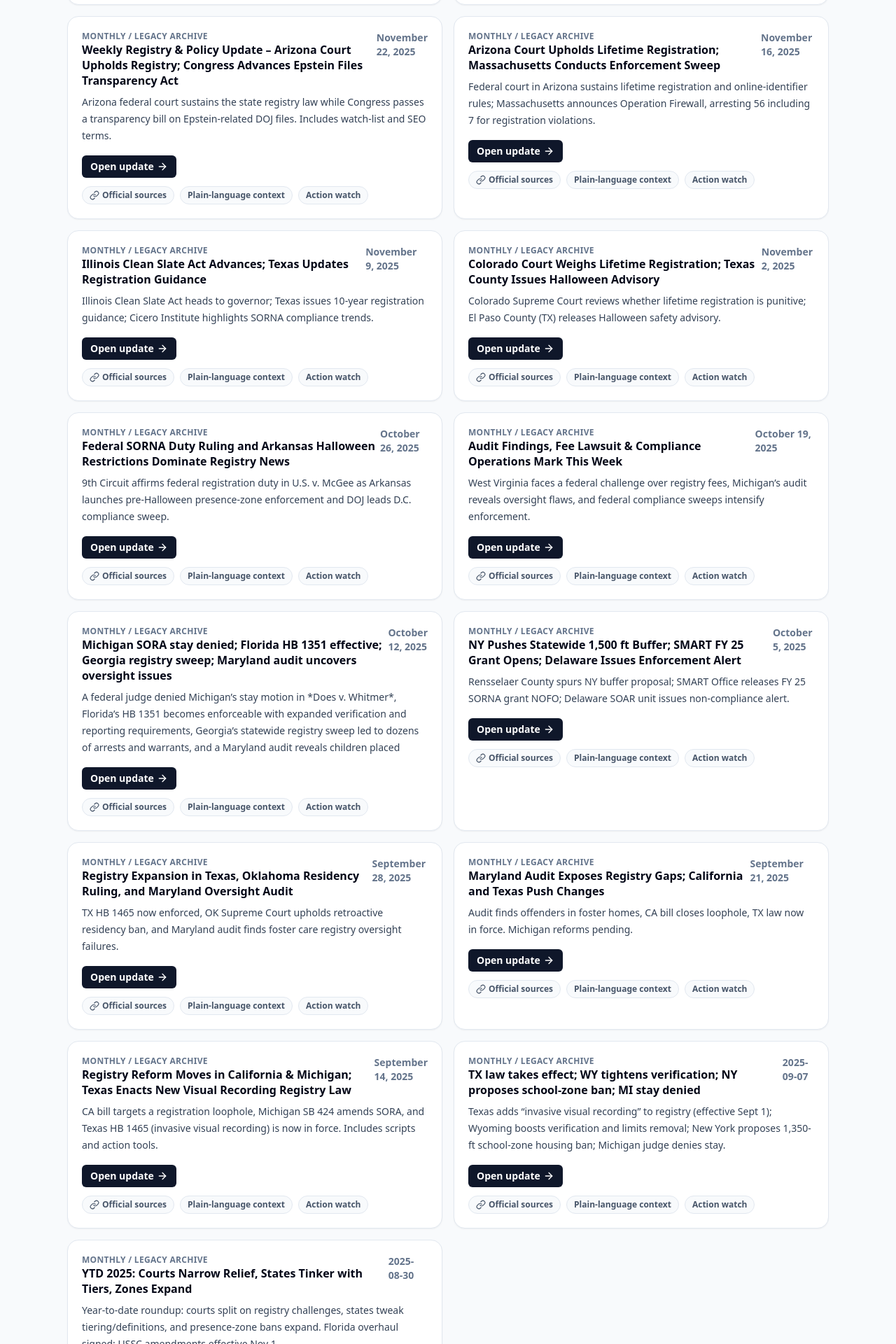
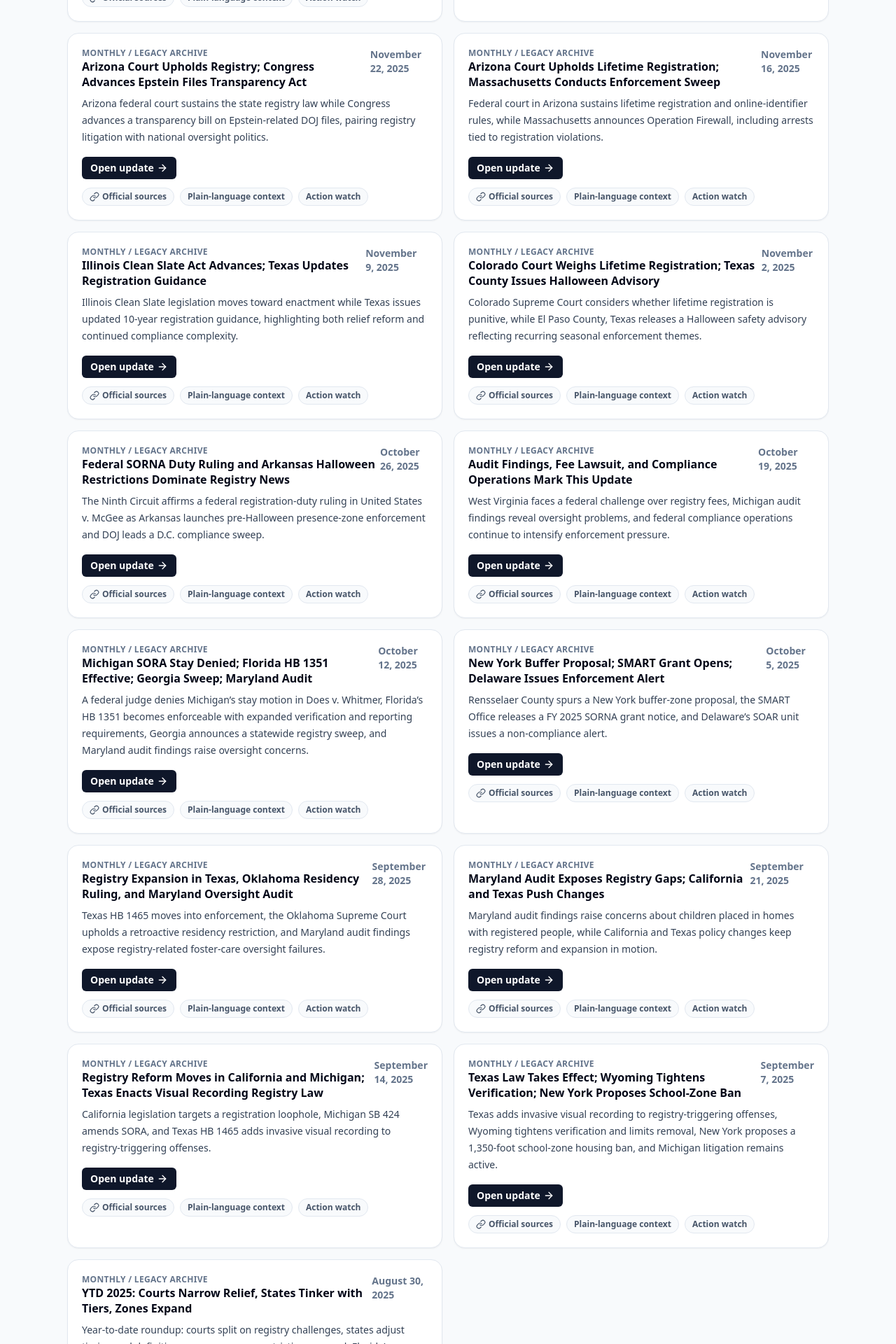
Before and after one commit to projectsolarrecon/Solar, a React (Vite) app: page /resources/legislative-tracker in a window 1280 px wide. Shown: the part 2260-4180 px from the top of the page at 70% size. Built offline with nearby package versions, Linux system fonts and the light colour scheme.

Commit message:
Update legislativeUpdates.ts

```diff
--- a/src/data/legislativeUpdates.ts
+++ b/src/data/legislativeUpdates.ts
@@ -1,108 +1,144 @@
 // src/data/legislativeUpdates.ts
-// Small, human-editable list. Newest item can be anywhere in this array;
-// the hub page sorts by date desc (YYYY-MM-DD).
+// Small, human-editable archive list.
+// The hub page sorts by `slug` first, then `date`, so keep slugs in YYYY-MM-DD format.
+// New monthly updates can be added at the top for readability, but exact position is not required.
 
 export type LegislativeUpdateMeta = {
-  date: string;     // 'YYYY-MM-DD' (used for sorting)
+  date: string;     // Display date, e.g., "December 7, 2025"
   title: string;    // Display title
-  slug: string;     // URL segment after /resources/legislative-tracker/
-  summary: string;  // 1–2 sentence teaser
-  tags?: string[];  // optional, e.g., ['federal','state','cases']
+  slug: string;     // URL segment after /resources/legislative-tracker/; use YYYY-MM-DD
+  summary: string;  // 1–2 sentence teaser for the hub archive card
+  tags?: string[];  // Optional, e.g., ["federal", "state", "courts", "action"]
 };
 
 export const legislativeUpdates: LegislativeUpdateMeta[] = [
   {
     date: "December 7, 2025",
-  title: "Epstein Transparency Orders Begin; Clean Slate Coverage Exposes Registrants’ Exclusion",
+    title:
+      "Epstein Transparency Orders Begin; Clean Slate Coverage Exposes Registrants’ Exclusion",
     slug: "2025-12-07",
-  summary: "Federal judge orders Epstein grand-jury transcripts released under new law as Congress presses DOJ; Illinois Clean Slate Act coverage highlights registrant exclusions.",
+    summary:
+      "A federal court order begins implementation of the Epstein Files Transparency Act as Congress presses DOJ for compliance, while Illinois Clean Slate coverage highlights how record-relief reforms still exclude people required to register.",
+    tags: ["federal", "courts", "state", "records relief"],
   },
   {
     date: "November 30, 2025",
     title: "Cohen’s SORNA Sentencing and New York’s Level-3 Upward Departure",
     slug: "2025-11-30",
-  summary: "Federal and New York appellate courts expand registry-related penalty reach; major constitutional challenges remain pending.",
+    summary:
+      "Federal and New York appellate courts expand registry-related penalty reach, underscoring how registration duties and risk-level decisions can continue shaping punishment long after the original case.",
+    tags: ["federal", "courts", "SORNA", "New York"],
   },
   {
     date: "November 22, 2025",
-  title: "Weekly Registry & Policy Update – Arizona Court Upholds Registry; Congress Advances Epstein Files Transparency Act",
+    title:
+      "Arizona Court Upholds Registry; Congress Advances Epstein Files Transparency Act",
     slug: "2025-11-23",
-  summary: "Arizona federal court sustains the state registry law while Congress passes a transparency bill on Epstein-related DOJ files. Includes watch-list and SEO terms.",
+    summary:
+      "Arizona federal court sustains the state registry law while Congress advances a transparency bill on Epstein-related DOJ files, pairing registry litigation with national oversight politics.",
+    tags: ["courts", "Arizona", "federal", "transparency"],
   },
   {
     date: "November 16, 2025",
-  title: "Arizona Court Upholds Lifetime Registration; Massachusetts Conducts Enforcement Sweep",
+    title:
+      "Arizona Court Upholds Lifetime Registration; Massachusetts Conducts Enforcement Sweep",
     slug: "2025-11-16",
-  summary: "Federal court in Arizona sustains lifetime registration and online-identifier rules; Massachusetts announces Operation Firewall, arresting 56 including 7 for registration violations.",
+    summary:
+      "Federal court in Arizona sustains lifetime registration and online-identifier rules, while Massachusetts announces Operation Firewall, including arrests tied to registration violations.",
+    tags: ["courts", "Arizona", "Massachusetts", "enforcement"],
   },
   {
     date: "November 9, 2025",
     title: "Illinois Clean Slate Act Advances; Texas Updates Registration Guidance",
     slug: "2025-11-09",
-  summary: "Illinois Clean Slate Act heads to governor; Texas issues 10-year registration guidance; Cicero Institute highlights SORNA compliance trends.",
+    summary:
+      "Illinois Clean Slate legislation moves toward enactment while Texas issues updated 10-year registration guidance, highlighting both relief reform and continued compliance complexity.",
+    tags: ["Illinois", "Texas", "records relief", "compliance"],
   },
   {
     date: "November 2, 2025",
     title: "Colorado Court Weighs Lifetime Registration; Texas County Issues Halloween Advisory",
     slug: "2025-11-02",
-  summary: "Colorado Supreme Court reviews whether lifetime registration is punitive; El Paso County (TX) releases Halloween safety advisory.",
+    summary:
+      "Colorado Supreme Court considers whether lifetime registration is punitive, while El Paso County, Texas releases a Halloween safety advisory reflecting recurring seasonal enforcement themes.",
+    tags: ["Colorado", "Texas", "courts", "enforcement"],
   },
   {
     date: "October 26, 2025",
     title: "Federal SORNA Duty Ruling and Arkansas Halloween Restrictions Dominate Registry News",
     slug: "2025-10-26",
-  summary: "9th Circuit affirms federal registration duty in U.S. v. McGee as Arkansas launches pre-Halloween presence-zone enforcement and DOJ leads D.C. compliance sweep.",
+    summary:
+      "The Ninth Circuit affirms a federal registration-duty ruling in United States v. McGee as Arkansas launches pre-Halloween presence-zone enforcement and DOJ leads a D.C. compliance sweep.",
+    tags: ["federal", "SORNA", "Arkansas", "enforcement"],
   },
   {
     date: "October 19, 2025",
-  title: "Audit Findings, Fee Lawsuit & Compliance Operations Mark This Week",
+    title: "Audit Findings, Fee Lawsuit, and Compliance Operations Mark This Update",
     slug: "2025-10-19",
-  summary: "West Virginia faces a federal challenge over registry fees, Michigan’s audit reveals oversight flaws, and federal compliance sweeps intensify enforcement.",
+    summary:
+      "West Virginia faces a federal challenge over registry fees, Michigan audit findings reveal oversight problems, and federal compliance operations continue to intensify enforcement pressure.",
+    tags: ["West Virginia", "Michigan", "fees", "enforcement"],
   },
   {
     date: "October 12, 2025",
-  title: "Michigan SORA stay denied; Florida HB 1351 effective; Georgia registry sweep; Maryland audit uncovers oversight issues",
+    title:
+      "Michigan SORA Stay Denied; Florida HB 1351 Effective; Georgia Sweep; Maryland Audit",
     slug: "2025-10-12",
-  summary: "A federal judge denied Michigan’s stay motion in *Does v. Whitmer*, Florida’s HB 1351 becomes enforceable with expanded verification and reporting requirements, Georgia’s statewide registry sweep led to dozens of arrests and warrants, and a Maryland audit reveals children placed where registered offenders reside.",
+    summary:
+      "A federal judge denies Michigan’s stay motion in Does v. Whitmer, Florida’s HB 1351 becomes enforceable with expanded verification and reporting requirements, Georgia announces a statewide registry sweep, and Maryland audit findings raise oversight concerns.",
+    tags: ["Michigan", "Florida", "Georgia", "Maryland"],
   },
   {
     date: "October 5, 2025",
-  title: "NY Pushes Statewide 1,500 ft Buffer; SMART FY 25 Grant Opens; Delaware Issues Enforcement Alert",
+    title: "New York Buffer Proposal; SMART Grant Opens; Delaware Issues Enforcement Alert",
     slug: "2025-10-05",
-  summary: "Rensselaer County spurs NY buffer proposal; SMART Office releases FY 25 SORNA grant NOFO; Delaware SOAR unit issues non-compliance alert.",
+    summary:
+      "Rensselaer County spurs a New York buffer-zone proposal, the SMART Office releases a FY 2025 SORNA grant notice, and Delaware’s SOAR unit issues a non-compliance alert.",
+    tags: ["New York", "federal", "Delaware", "SORNA"],
   },
   {
     date: "September 28, 2025",
     title: "Registry Expansion in Texas, Oklahoma Residency Ruling, and Maryland Oversight Audit",
     slug: "2025-09-28",
-  summary: "TX HB 1465 now enforced, OK Supreme Court upholds retroactive residency ban, and Maryland audit finds foster care registry oversight failures.",
+    summary:
+      "Texas HB 1465 moves into enforcement, the Oklahoma Supreme Court upholds a retroactive residency restriction, and Maryland audit findings expose registry-related foster-care oversight failures.",
+    tags: ["Texas", "Oklahoma", "Maryland", "residency"],
   },
   {
     date: "September 21, 2025",
     title: "Maryland Audit Exposes Registry Gaps; California and Texas Push Changes",
     slug: "2025-09-21",
-    summary: "Audit finds offenders in foster homes, CA bill closes loophole, TX law now in force. Michigan reforms pending.",
+    summary:
+      "Maryland audit findings raise concerns about children placed in homes with registered people, while California and Texas policy changes keep registry reform and expansion in motion.",
+    tags: ["Maryland", "California", "Texas", "oversight"],
   },
   {
     date: "September 14, 2025",
-  title: "Registry Reform Moves in California & Michigan; Texas Enacts New Visual Recording Registry Law",
+    title:
+      "Registry Reform Moves in California and Michigan; Texas Enacts Visual Recording Registry Law",
     slug: "2025-09-14",
-  summary: "CA bill targets a registration loophole, Michigan SB 424 amends SORA, and Texas HB 1465 (invasive visual recording) is now in force. Includes scripts and action tools.",
+    summary:
+      "California legislation targets a registration loophole, Michigan SB 424 amends SORA, and Texas HB 1465 adds invasive visual recording to registry-triggering offenses.",
+    tags: ["California", "Michigan", "Texas", "legislation"],
   },
   {
-  date: '2025-09-07',
-  title: 'TX law takes effect; WY tightens verification; NY proposes school-zone ban; MI stay denied',
-  slug: '2025-09-07',
+    date: "September 7, 2025",
+    title:
+      "Texas Law Takes Effect; Wyoming Tightens Verification; New York Proposes School-Zone Ban",
+    slug: "2025-09-07",
     summary:
-    'Texas adds “invasive visual recording” to registry (effective Sept 1); Wyoming boosts verification and limits removal; New York proposes 1,350-ft school-zone housing ban; Michigan judge denies stay.',
+      "Texas adds invasive visual recording to registry-triggering offenses, Wyoming tightens verification and limits removal, New York proposes a 1,350-foot school-zone housing ban, and Michigan litigation remains active.",
+    tags: ["Texas", "Wyoming", "New York", "Michigan"],
   },
   {
-  date: '2025-08-30',
-  title: 'YTD 2025: Courts Narrow Relief, States Tinker with Tiers, Zones Expand',
-  // replace the slug for the 2025-08-30 entry:
-  slug: '2025-08-30',
+    date: "August 30, 2025",
+    title: "YTD 2025: Courts Narrow Relief, States Tinker with Tiers, Zones Expand",
+    slug: "2025-08-30",
     summary:
-    'Year-to-date roundup: courts split on registry challenges, states tweak tiering/definitions, and presence-zone bans expand. Florida overhaul signed; USSC amendments effective Nov 1.',
+      "Year-to-date roundup: courts split on registry challenges, states adjust tiering and definitions, presence-zone restrictions expand, Florida’s overhaul is signed, and USSC amendments approach their November 1 effective date.",
+    tags: ["year-to-date", "courts", "states", "USSC"],
   },
-  // Add new weekly objects here going forward (any position is fine).
+  // Newest-first is preferred for readability, but the hub also sorts by slug.
+  // Add future monthly updates above this line.
+  // Older weekly entries remain as legacy archive items.
 ];
```
Lines whose indentation alone changed are shown as unchanged.
